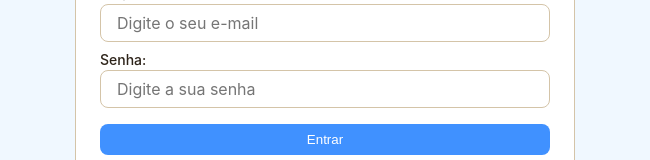
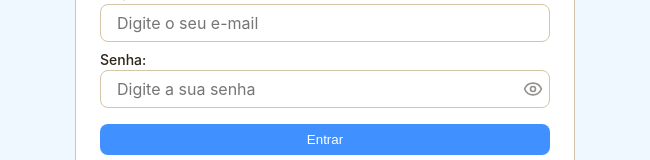
Before and after one commit to SantiagoMorais/bardquest, a Next.js app: page / in a window 1280 px wide. Shown: the part 535-695 px from the top of the page, without its empty margins (315-965 px from the left). Built offline with nearby package versions, Linux system fonts and the light colour scheme.

Commit message:
feat(Input): configure input component with show and hide password

```diff
--- a/src/components/input/index.module.scss
+++ b/src/components/input/index.module.scss
@@ -1,3 +1,5 @@
+/* index.module.scss */
+
 .container {
   display: flex;
   flex-direction: column;
@@ -6,3 +8,58 @@
 .label {
   @include label(3);
 }
+
+.inputWrapper {
+  position: relative;
+  display: flex;
+  align-items: center;
+
+  input {
+    width: 100%;
+    padding-right: 2.75rem; /* espaço para o ícone não sobrepor o texto */
+  }
+
+  .eyeButton {
+    position: absolute;
+    right: 0.75rem;
+    top: 50%;
+    transform: translateY(-50%);
+
+    display: flex;
+    align-items: center;
+    justify-content: center;
+
+    background: none;
+    border: none;
+    padding: 0;
+    cursor: pointer;
+    color: inherit;
+    opacity: 0.5;
+    transition: opacity 0.2s ease;
+
+    &:hover {
+      opacity: 1;
+    }
+  }
+}
+
+.errorMessage {
+  @include label(4);
+  color: $color-error;
+
+  max-height: 0;
+  opacity: 0;
+  overflow: hidden;
+  margin-top: 0;
+
+  transition:
+    max-height $transition-slow ease-out,
+    opacity $transition-slow ease-out,
+    margin-top $transition-slow ease-out;
+
+  &.visible {
+    max-height: 4rem;
+    opacity: 1;
+    margin-top: $spacing-xs;
+  }
+}
--- a/src/components/input/index.tsx
+++ b/src/components/input/index.tsx
@@ -1,19 +1,47 @@
-import { JSX, useId } from "react";
+import { JSX, useId, Ref, useState } from "react";
 import styles from "./index.module.scss";
+import { LuEye, LuEyeOff } from "react-icons/lu";
 
 type IInputProps = JSX.IntrinsicElements["input"] & {
   label: string;
+  error?: {
+    message?: string;
+    isError: boolean;
+  };
+  ref?: Ref<HTMLInputElement>;
 };
 
-export const Input = ({ label, ...props }: IInputProps) => {
+export const Input = ({ label, error, ref, ...props }: IInputProps) => {
+  const isPasswordField = props.type === "password";
+  const [hidePassword, setHidePassword] = useState(isPasswordField);
   const id = useId();
+
+  const resolvedType = isPasswordField
+    ? hidePassword
+      ? "password"
+      : "text"
+    : props.type;
 
   return (
     <div className={styles.container}>
       <label className={styles.label} htmlFor={id}>
         {label}
       </label>
-      <input id={id} {...props} />
+      <div className={styles.inputWrapper}>
+        <input id={id} ref={ref} {...props} type={resolvedType} />
+        {isPasswordField && (
+          <button
+            type="button"
+            className={styles.eyeButton}
+            onClick={() => setHidePassword((prev) => !prev)}
+          >
+            {hidePassword ? <LuEye size={20} /> : <LuEyeOff size={20} />}
+          </button>
+        )}
+      </div>
+      <span className={`${styles.errorMessage} ${error?.isError ? styles.visible : ""}`}>
+        {error?.message}
+      </span>
     </div>
   );
 };
```
